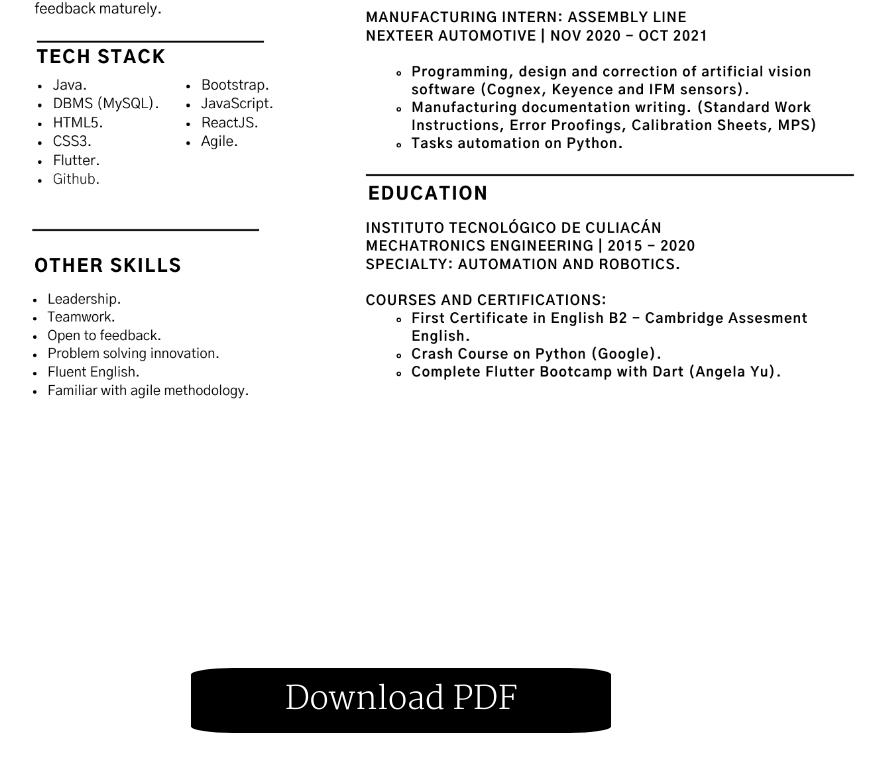
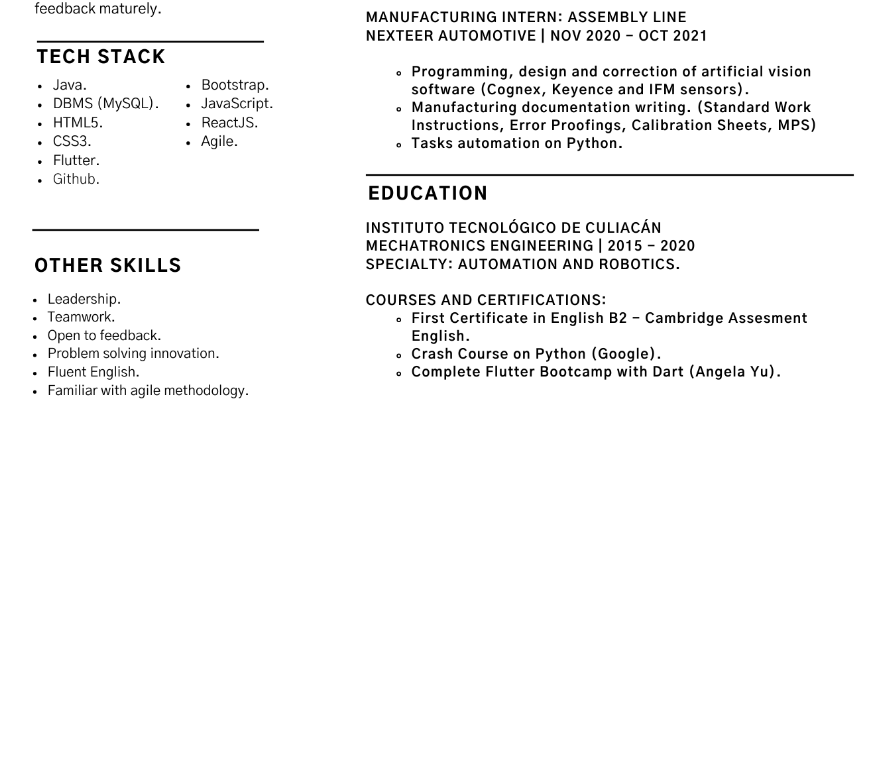
Before and after one commit to CesarSainz/Portfolio, a React (Create React App) app: page /resume in a window 1280 px wide. Shown: the part 778-1550 px from the top of the page, without its empty margins (177-1062 px from the left). After the commit the page ends 1446 px from the top, so only its background shows below. Built offline with nearby package versions, Linux system fonts and the light colour scheme.

Commit message:
Deleted download button
Deleted download button from Resume page

```diff
--- a/src/components/Resume.js
+++ b/src/components/Resume.js
@@ -22,7 +22,6 @@ function Resume(){
 
     <div className='description-content'>
      <img className='resume' src={ResumeImage}></img>
-     <div className='button-download'><a href='./assets/Resume.pdf' className='button-links-header' download>Download PDF</a></div>
     </div>
 
 
```
